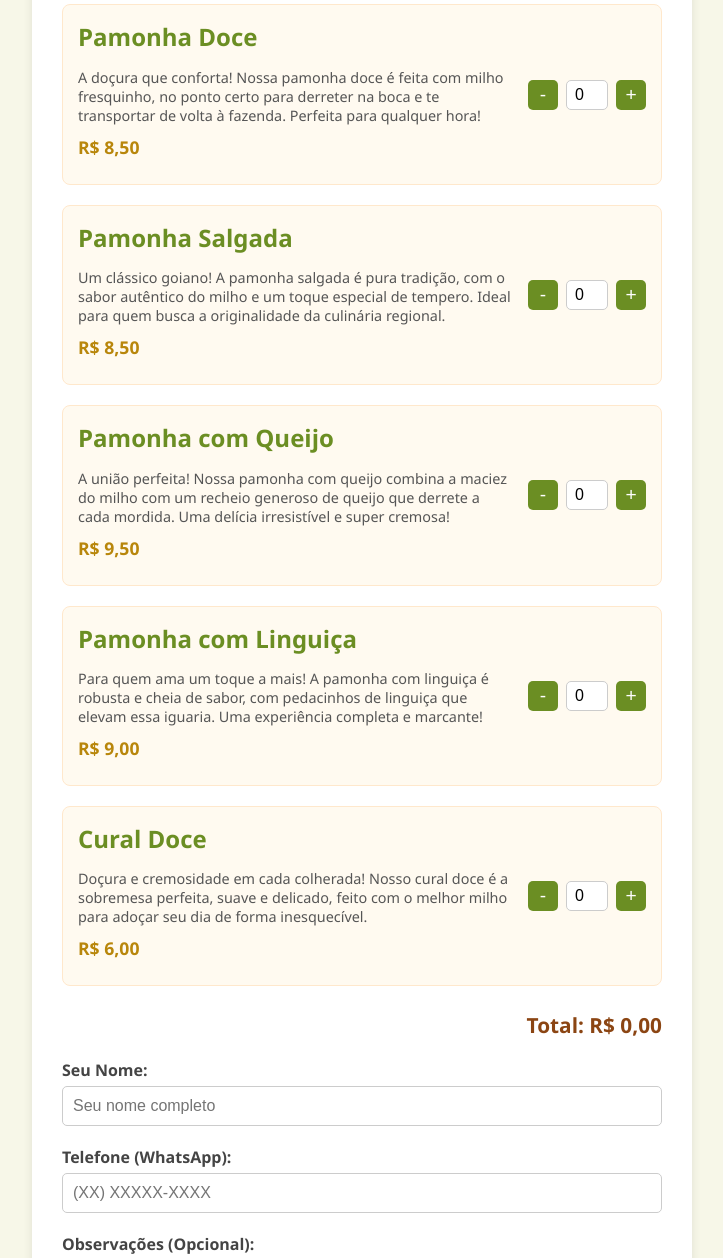
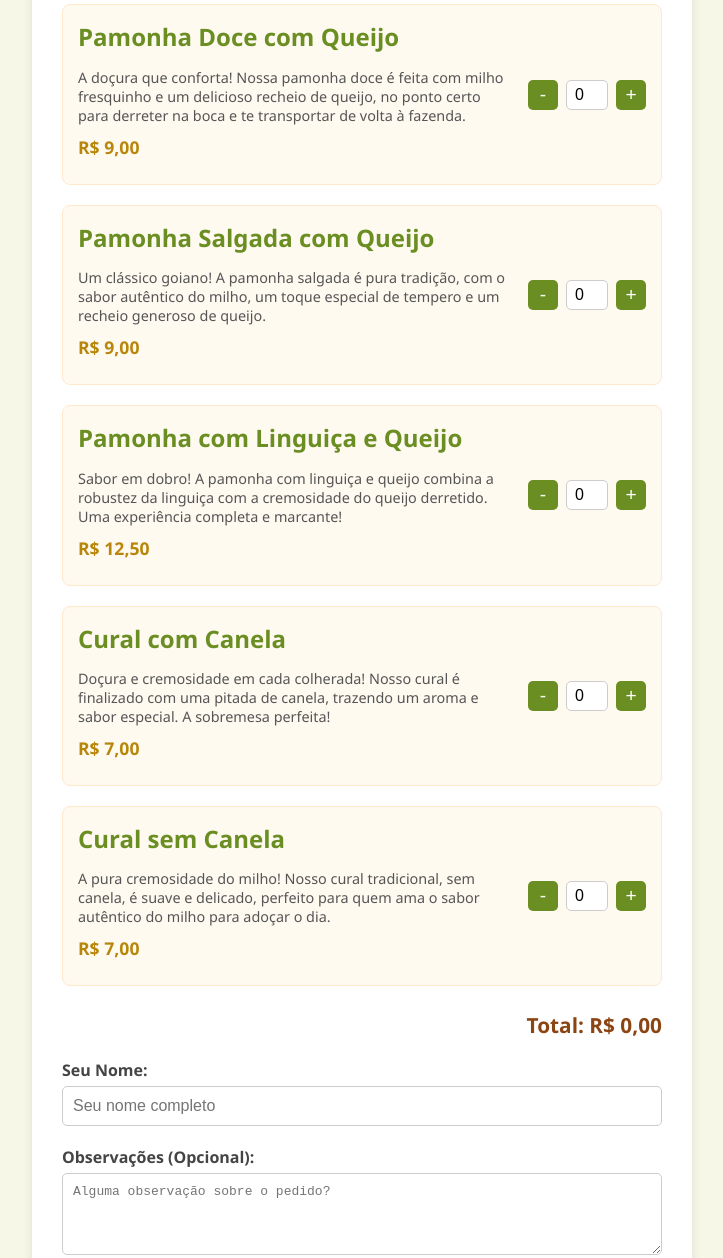
Before and after one commit to directorjorgelm/pamonhas-de-goias, a plain HTML site: page index.html in a window 1280 px wide. Shown: the part 160-1418 px from the top of the page, without its empty margins (278-1001 px from the left). Drawn offline with Linux system fonts and the light colour scheme.

Commit message:
Update index.html

```diff
--- a/index.html
+++ b/index.html
@@ -202,49 +202,10 @@
     <div class="container">
         <h1>Pamonhas de Goiás</h1>
 
-        <div class="produto" data-nome="Pamonha Doce" data-preco="8.50">
+        <div class="produto" data-nome="Pamonha Doce com Queijo" data-preco="9.00">
             <div class="produto-info">
-                <h2>Pamonha Doce</h2>
-                <p>A doçura que conforta! Nossa pamonha doce é feita com milho fresquinho, no ponto certo para derreter na boca e te transportar de volta à fazenda. Perfeita para qualquer hora!</p>
-                <span class="preco">R$ 8,50</span>
-            </div>
-            <div class="quantidade">
-                <button onclick="changeQuantity(this, -1)">-</button>
-                <input type="number" value="0" min="0" class="item-quantidade" onchange="updateTotal()">
-                <button onclick="changeQuantity(this, 1)">+</button>
-            </div>
-        </div>
-
-        <div class="produto" data-nome="Pamonha Salgada" data-preco="8.50">
-            <div class="produto-info">
-                <h2>Pamonha Salgada</h2>
-                <p>Um clássico goiano! A pamonha salgada é pura tradição, com o sabor autêntico do milho e um toque especial de tempero. Ideal para quem busca a originalidade da culinária regional.</p>
-                <span class="preco">R$ 8,50</span>
-            </div>
-            <div class="quantidade">
-                <button onclick="changeQuantity(this, -1)">-</button>
-                <input type="number" value="0" min="0" class="item-quantidade" onchange="updateTotal()">
-                <button onclick="changeQuantity(this, 1)">+</button>
-            </div>
-        </div>
-
-        <div class="produto" data-nome="Pamonha com Queijo" data-preco="9.50">
-            <div class="produto-info">
-                <h2>Pamonha com Queijo</h2>
-                <p>A união perfeita! Nossa pamonha com queijo combina a maciez do milho com um recheio generoso de queijo que derrete a cada mordida. Uma delícia irresistível e super cremosa!</p>
-                <span class="preco">R$ 9,50</span>
-            </div>
-            <div class="quantidade">
-                <button onclick="changeQuantity(this, -1)">-</button>
-                <input type="number" value="0" min="0" class="item-quantidade" onchange="updateTotal()">
-                <button onclick="changeQuantity(this, 1)">+</button>
-            </div>
-        </div>
-
-        <div class="produto" data-nome="Pamonha com Linguiça" data-preco="9.00">
-            <div class="produto-info">
-                <h2>Pamonha com Linguiça</h2>
-                <p>Para quem ama um toque a mais! A pamonha com linguiça é robusta e cheia de sabor, com pedacinhos de linguiça que elevam essa iguaria. Uma experiência completa e marcante!</p>
+                <h2>Pamonha Doce com Queijo</h2>
+                <p>A doçura que conforta! Nossa pamonha doce é feita com milho fresquinho e um delicioso recheio de queijo, no ponto certo para derreter na boca e te transportar de volta à fazenda.</p>
                 <span class="preco">R$ 9,00</span>
             </div>
             <div class="quantidade">
@@ -254,11 +215,50 @@
             </div>
         </div>
 
-        <div class="produto" data-nome="Cural Doce" data-preco="6.00">
+        <div class="produto" data-nome="Pamonha Salgada com Queijo" data-preco="9.00">
             <div class="produto-info">
-                <h2>Cural Doce</h2>
-                <p>Doçura e cremosidade em cada colherada! Nosso cural doce é a sobremesa perfeita, suave e delicado, feito com o melhor milho para adoçar seu dia de forma inesquecível.</p>
-                <span class="preco">R$ 6,00</span>
+                <h2>Pamonha Salgada com Queijo</h2>
+                <p>Um clássico goiano! A pamonha salgada é pura tradição, com o sabor autêntico do milho, um toque especial de tempero e um recheio generoso de queijo.</p>
+                <span class="preco">R$ 9,00</span>
+            </div>
+            <div class="quantidade">
+                <button onclick="changeQuantity(this, -1)">-</button>
+                <input type="number" value="0" min="0" class="item-quantidade" onchange="updateTotal()">
+                <button onclick="changeQuantity(this, 1)">+</button>
+            </div>
+        </div>
+
+        <div class="produto" data-nome="Pamonha com Linguiça e Queijo" data-preco="12.50">
+            <div class="produto-info">
+                <h2>Pamonha com Linguiça e Queijo</h2>
+                <p>Sabor em dobro! A pamonha com linguiça e queijo combina a robustez da linguiça com a cremosidade do queijo derretido. Uma experiência completa e marcante!</p>
+                <span class="preco">R$ 12,50</span>
+            </div>
+            <div class="quantidade">
+                <button onclick="changeQuantity(this, -1)">-</button>
+                <input type="number" value="0" min="0" class="item-quantidade" onchange="updateTotal()">
+                <button onclick="changeQuantity(this, 1)">+</button>
+            </div>
+        </div>
+
+        <div class="produto" data-nome="Cural com Canela" data-preco="7.00">
+            <div class="produto-info">
+                <h2>Cural com Canela</h2>
+                <p>Doçura e cremosidade em cada colherada! Nosso cural é finalizado com uma pitada de canela, trazendo um aroma e sabor especial. A sobremesa perfeita!</p>
+                <span class="preco">R$ 7,00</span>
+            </div>
+            <div class="quantidade">
+                <button onclick="changeQuantity(this, -1)">-</button>
+                <input type="number" value="0" min="0" class="item-quantidade" onchange="updateTotal()">
+                <button onclick="changeQuantity(this, 1)">+</button>
+            </div>
+        </div>
+
+        <div class="produto" data-nome="Cural sem Canela" data-preco="7.00">
+            <div class="produto-info">
+                <h2>Cural sem Canela</h2>
+                <p>A pura cremosidade do milho! Nosso cural tradicional, sem canela, é suave e delicado, perfeito para quem ama o sabor autêntico do milho para adoçar o dia.</p>
+                <span class="preco">R$ 7,00</span>
             </div>
             <div class="quantidade">
                 <button onclick="changeQuantity(this, -1)">-</button>
@@ -274,11 +274,6 @@
         <div class="input-group">
             <label for="nome">Seu Nome:</label>
             <input type="text" id="nome" placeholder="Seu nome completo" required>
-        </div>
-
-        <div class="input-group">
-            <label for="telefone">Telefone (WhatsApp):</label>
-            <input type="text" id="telefone" placeholder="(XX) XXXXX-XXXX" required>
         </div>
 
         <div class="input-group">
@@ -363,19 +358,17 @@
         // Função para enviar o pedido via WhatsApp
         function enviarPedido() {
             const nome = document.getElementById('nome').value;
-            const telefone = document.getElementById('telefone').value;
             const observacoes = document.getElementById('observacoes').value;
             const formaPagamento = document.querySelector('input[name="pagamento"]:checked').value;
             const totalPedido = document.getElementById('total-pedido').textContent;
 
-            if (!nome || !telefone) {
-                alert('Por favor, preencha seu nome e telefone para o pedido!');
+            if (!nome) {
+                alert('Por favor, preencha seu nome para o pedido!');
                 return;
             }
 
             let mensagem = `*NOVO PEDIDO - Pamonhas de Goiás*\n\n`;
             mensagem += `*Cliente:* ${nome}\n`;
-            mensagem += `*Telefone:* ${telefone}\n`;
 
             mensagem += `\n*Itens do Pedido:*\n`;
 
```
